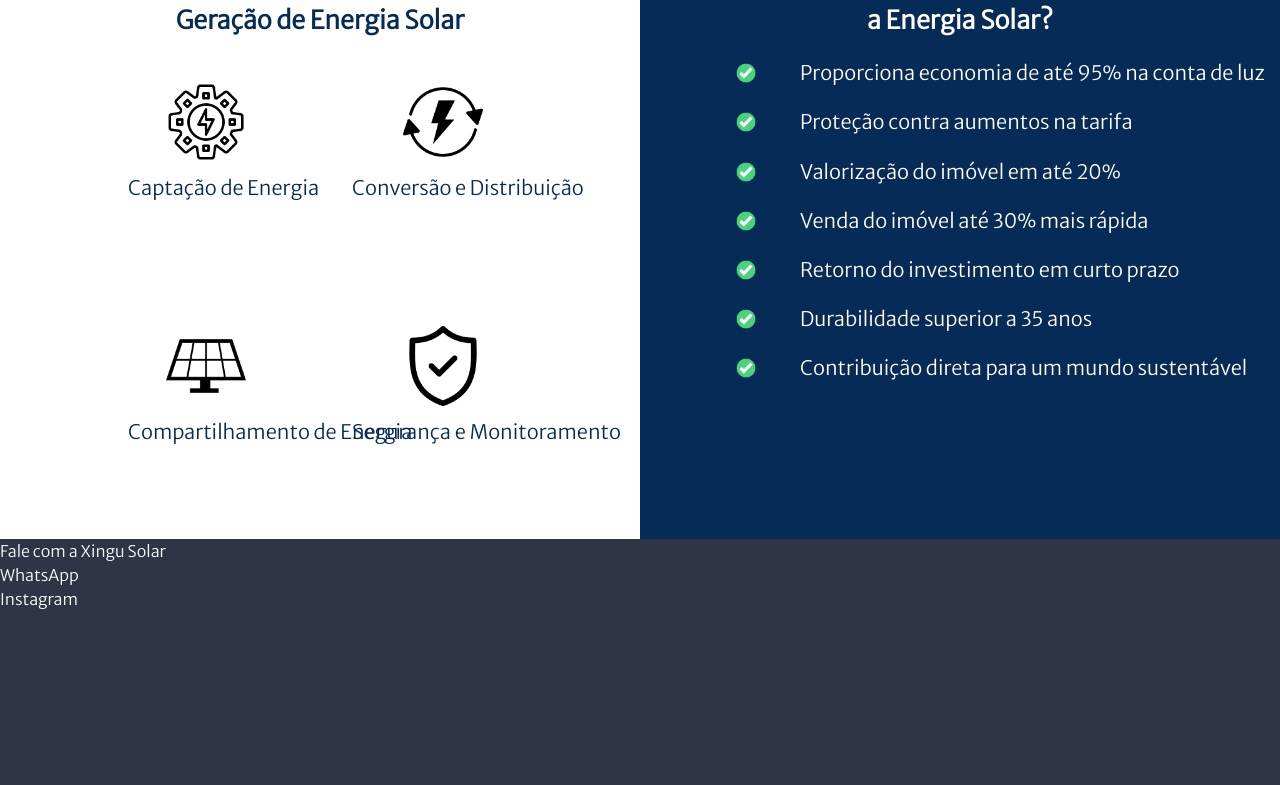
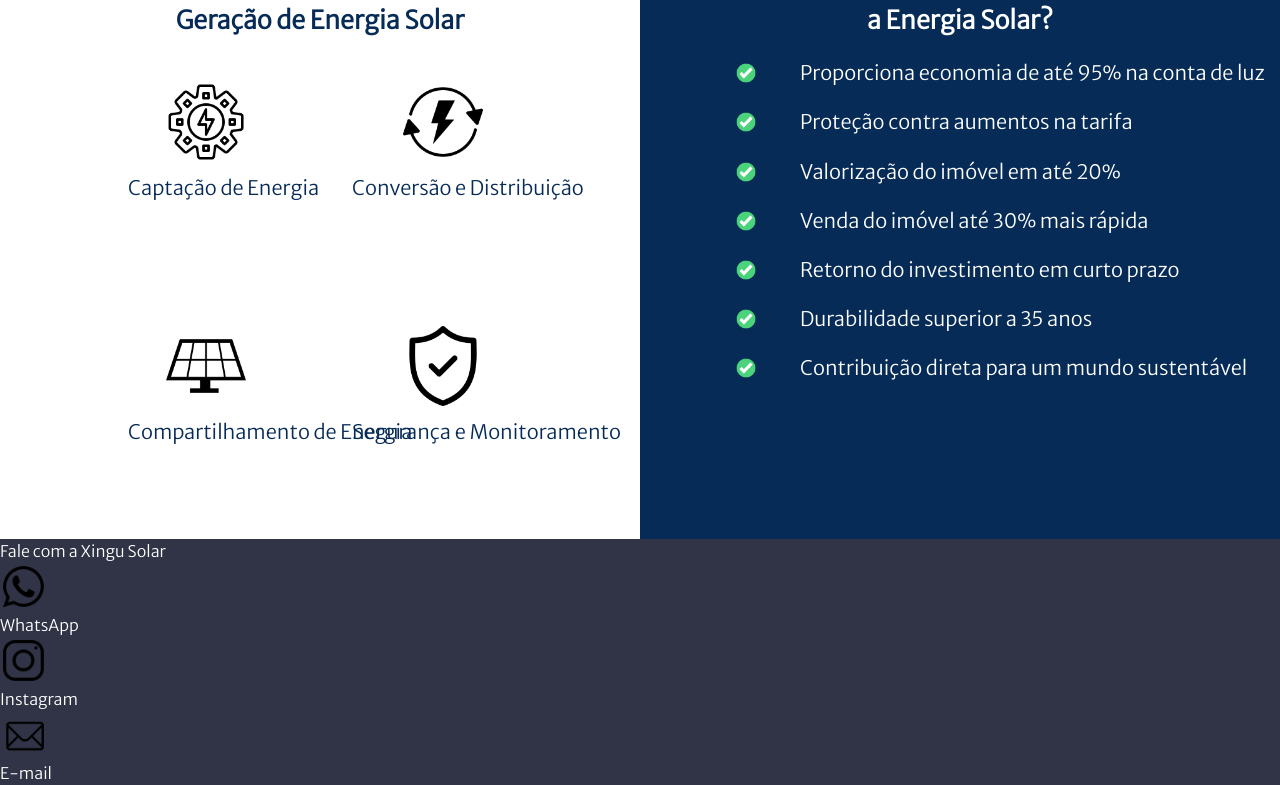
Before and after one commit to levisantosp/xingusolar, a Next.js app: page / in a window 1280 px wide. Shown: the part 696-1481 px from the top of the page. Before the commit the page ends 1307 px from the top, so only its background shows below. Built offline with nearby package versions, Linux system fonts and the light colour scheme.

Commit message:
algumas alterações e novas imagens adicionadas

```diff
--- a/src/app/page.tsx
+++ b/src/app/page.tsx
@@ -1,4 +1,5 @@
 import Image from "next/image"
+import Link from "next/link"
 
 const phrases: string[] = [
         "Proporciona economia de até 95% na conta de luz",
@@ -31,7 +32,7 @@ export default function Page() {
                                                 alt="house"
                                                 className="house"
                                         />
-                                        <button className="contact-us">Fale conosco</button>
+                                        <Link className="contact-us" href="#contact">Fale conosco</Link>
                                 </div>
                         </div>
 
@@ -112,12 +113,34 @@ export default function Page() {
                                 <div className="our-services">
                                         {/* parte do hercius */}
                                 </div>
-                                <div className="contact_us">
-                                       <div>
-                                                <h1>Fale com a Xingu Solar</h1>
-                                                <p>WhatsApp</p>
-                                                <p>Instagram</p>
-                                       </div>
+                                <div className="contact_us" id="contact">
+                                        <h1 className="contact_us-title">Fale com a Xingu Solar</h1>
+                                        <div className="contact_us-size">
+                                                <Image
+                                                        src="/whatsapp.png"
+                                                        alt="zapzap"
+                                                        width={50}
+                                                        height={50}
+                                                        className="zapzap-img"
+                                                />
+                                                <a className="zapzap-txt" href="https://api.whatsapp.com/send?phone=5593991185178" target="_blank">WhatsApp</a>
+                                                <Image
+                                                        src="/instagram.png"
+                                                        alt="zapzap"
+                                                        width={50}
+                                                        height={50}
+                                                        className="ig-img"
+                                                />
+                                                <a className="ig-txt" href="https://www.instagram.com/xingu_solar/" target="_blank">Instagram</a>
+                                                <Image
+                                                        src="/email.png"
+                                                        alt="zapzap"
+                                                        width={50}
+                                                        height={50}
+                                                        className="email-img"
+                                                />
+                                                <a href="mailto:xingusolar13@gmail.com" className="email-txt" target="_blank">E-mail</a>
+                                        </div>
                                 </div>
                         </div>
                 </main>
```
